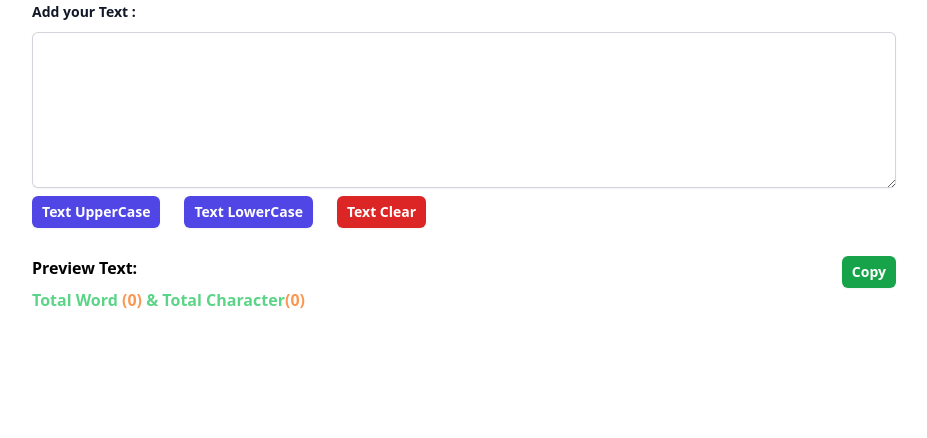
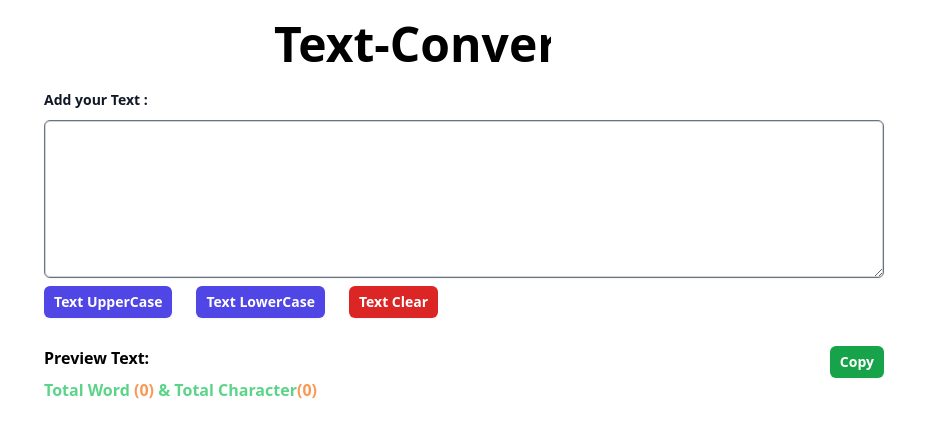
Before and after one commit to atikfaisalemon/text-converter, a React (Vite) app: page / in a window 1280 px wide. Shown: the top 438 px of the page, without its empty margins (176-1103 px from the left). Built offline with nearby package versions, Linux system fonts and the light colour scheme.

Commit message:
heding added

```diff
--- a/src/App.jsx
+++ b/src/App.jsx
@@ -1,12 +1,11 @@
-import { useState } from "react";
 import "./App.css";
 import Textfield from "./Components/TextFiled";
+import Header from "./Components/Header";
 
 function App() {
-  const [count, setCount] = useState(0);
-
   return (
     <>
+      <Header />
       <div className="text-black"></div>
       <div className="sm:mx-52">
         <Textfield />
--- /dev/null
+++ b/src/Components/Header.jsx
@@ -0,0 +1,11 @@
+export default function Header() {
+  return (
+    <div className="flex items-center justify-center bg-gradient-to-tr py-5">
+      <div className="w-max">
+        <h1 className="animate-typing overflow-hidden whitespace-nowrap border-r-4 border-r-orange-500 pr-5 text-5xl text-black font-bold">
+          <span className="animate-none">Text</span>-Converter
+        </h1>
+      </div>
+    </div>
+  );
+}
--- a/src/Components/TextFiled.jsx
+++ b/src/Components/TextFiled.jsx
@@ -20,7 +20,7 @@ export default function Textfield() {
   };
 
   return (
-    <div>
+    <div className="mx-3">
       <label
         htmlFor="comment"
         className="block text-sm font-bold leading-6 text-gray-900"
@@ -34,21 +34,21 @@ export default function Textfield() {
           rows={6}
           name="comment"
           id="comment"
-          className="block w-full rounded-md border-0 py-1.5 text-gray-900 shadow-sm ring-1 ring-inset ring-gray-300 placeholder:text-gray-400 focus:ring-2 focus:ring-inset focus:ring-indigo-600 sm:text-sm sm:leading-6"
+          className="block w-full rounded-md  py-1.5 text-gray-900 shadow-sm ring-1 ring-inset ring-gray-300 placeholder:text-gray-400 focus:ring-2 focus:ring-inset sm:text-sm sm:leading-6"
         />
       </div>
       <div className="sm:flex sm:gap-6 flex justify-center md:justify-start gap-3 py-2 ">
         <button
           onClick={textUpperCase}
           type="button"
-          className="rounded-md bg-indigo-600 px-2.5 py-1.5 text-sm font-semibold text-white shadow-sm hover:bg-indigo-500 focus-visible:outline focus-visible:outline-2 focus-visible:outline-offset-2 focus-visible:outline-indigo-600"
+          className="rounded-md bg-indigo-600 px-2.5 py-1.5 text-sm font-semibold text-white shadow-sm hover:bg-indigo-500 focus-visible:outline focus-visible:outline-2 focus-visible:outline-offset-2 "
         >
           Text UpperCase
         </button>
         <button
           onClick={textLowerCase}
           type="button"
-          className="rounded-md bg-indigo-600 px-2.5 py-1.5 text-sm font-semibold text-white shadow-sm hover:bg-indigo-500 focus-visible:outline focus-visible:outline-2 focus-visible:outline-offset-2 focus-visible:outline-indigo-600"
+          className="rounded-md bg-indigo-600 px-2.5 py-1.5 text-sm font-semibold text-white shadow-sm hover:bg-indigo-500 focus-visible:outline focus-visible:outline-2 focus-visible:outline-offset-2 "
         >
           Text LowerCase
         </button>
--- a/tailwind.config.js
+++ b/tailwind.config.js
@@ -4,7 +4,30 @@ import tailwindForm from "@tailwindcss/forms";
 export default {
   content: ["./index.html", "./src/**/*.{js,ts,jsx,tsx}"],
   theme: {
-    extend: {},
+    extend: {
+      keyframes: {
+        typing: {
+          "0%": {
+            width: "0%",
+            visibility: "hidden",
+          },
+          "100%": {
+            width: "100%",
+          },
+        },
+        blink: {
+          "50%": {
+            borderColor: "transparent",
+          },
+          "100%": {
+            borderColor: "white",
+          },
+        },
+      },
+      animation: {
+        typing: "typing 2s steps(100) infinite alternate, blink .7s infinite",
+      },
+    },
   },
   plugins: [tailwindForm],
 };
```
